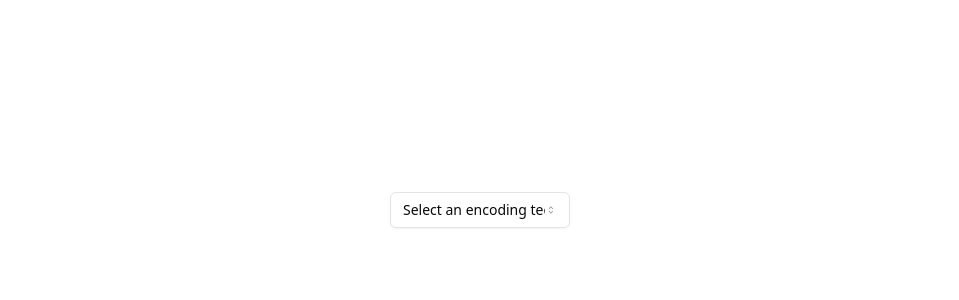
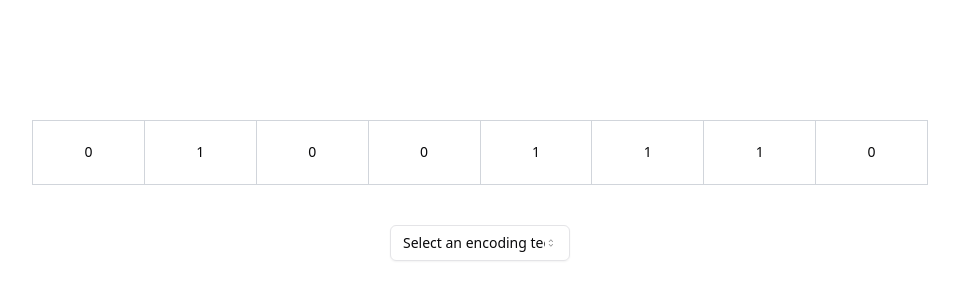
Before and after one commit to harknoel/BontilaoHarkNoelLabExer9, a React (Vite) app: page / in a window 1280 px wide. Shown: the part 190-490 px from the top of the page, without its empty margins (160-1119 px from the left). Built offline with nearby package versions, Linux system fonts and the light colour scheme.

Commit message:
feat(web): add table header

```diff
--- a/src/pages/Scheme/Scheme.tsx
+++ b/src/pages/Scheme/Scheme.tsx
@@ -1,20 +1,36 @@
 import SelectComponent from "@/components/Select";
+import { useEffect, useState } from "react";
+import { Table, TableCell, TableRow, TableBody } from "@/components/ui/table";
 import { LineCoding } from "@/utils/lineCoding";
-import { useEffect, useState } from "react";
 
 const Scheme = () => {
+  let input = [0, 1, 0, 0, 1, 1, 1, 0];
   const [selectedEncoding, setSelectedEncoding] = useState<string>("");
 
   useEffect(() => {
     console.log(selectedEncoding);
-    // let input = [0, 1, 0, 0, 1, 1, 1, 0];
-    // const result = LineCoding.convert(selectedEncoding, input);
-    // console.log(result);
+    const result = LineCoding.convert(selectedEncoding, input);
+    console.log(result);
   }, [selectedEncoding]);
 
   return (
     <div className="h-screen w-screen flex flex-col justify-center items-center">
-      <div className="max-w-4xl"></div>
+      <div className="max-w-4xl">
+        <Table className="table-fixed border-collapse">
+          <TableBody>
+            <TableRow>
+              {[...input].map((bit, index) => (
+                <TableCell
+                  key={`top-${index}`}
+                  className="w-24 h-16 border border-gray-300 relative text-center"
+                >
+                  {bit}
+                </TableCell>
+              ))}
+            </TableRow>
+          </TableBody>
+        </Table>
+      </div>
       <div className="p-10">
         <SelectComponent
           selectedEncoding={selectedEncoding}
```
